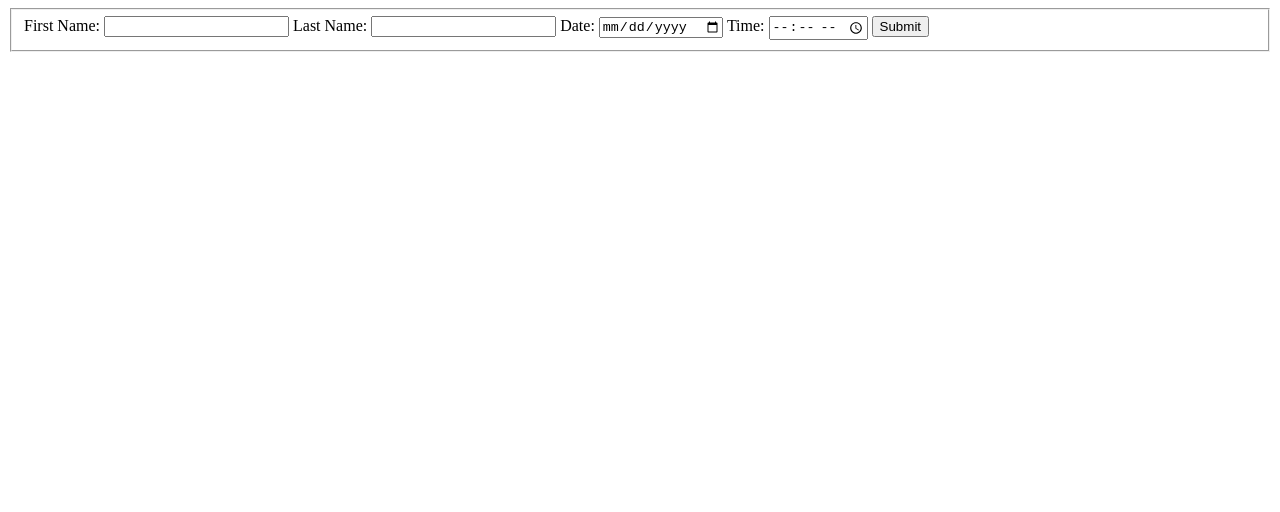
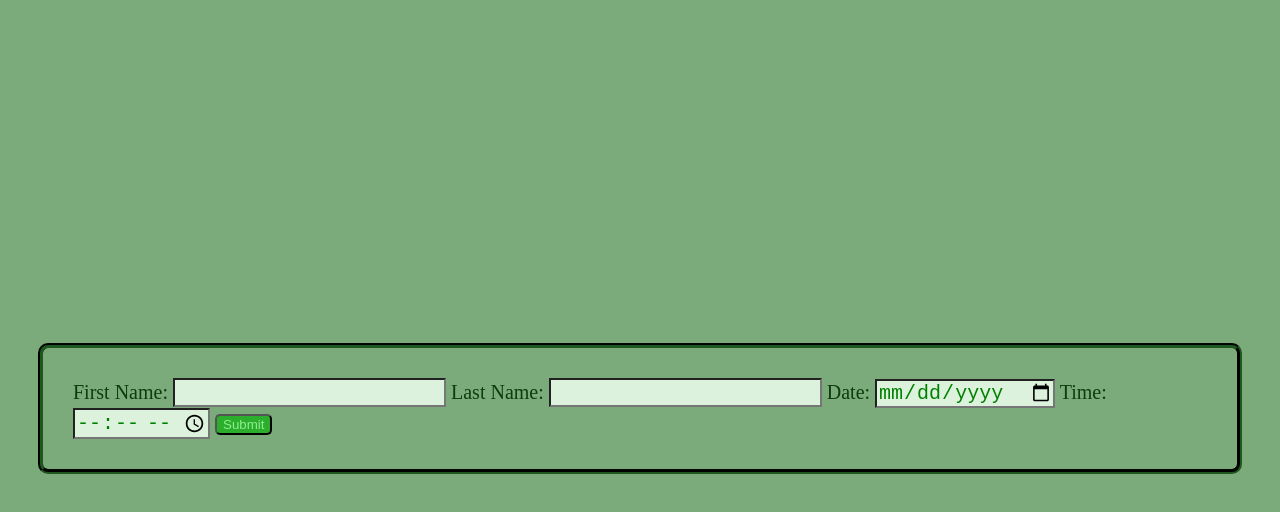
Before and after one commit to dangrabo/pp-appointment-scheduler, a website: page views/home.html in a window 1280 px wide. Drawn offline with Linux system fonts and the light colour scheme; files that its build step writes are made by us from their sources; the site is published under a folder, as on GitHub Pages, so addresses that start at the root find nothing.

Commit message:
fixed css linking

```diff
--- a/views/home.html
+++ b/views/home.html
@@ -5,7 +5,7 @@
     <meta name="viewport" content="width=device-width, initial-scale=1.0">
     <title>Appintment Form</title>
 
-    <link rel="stylesheet" href="/public/styles/style.css">
+    <link rel="stylesheet" href="styles/style.css">
 
 </head>
 <body>
```
Also changed, not shown: views/thank-you.html (+1 -0 lines).
